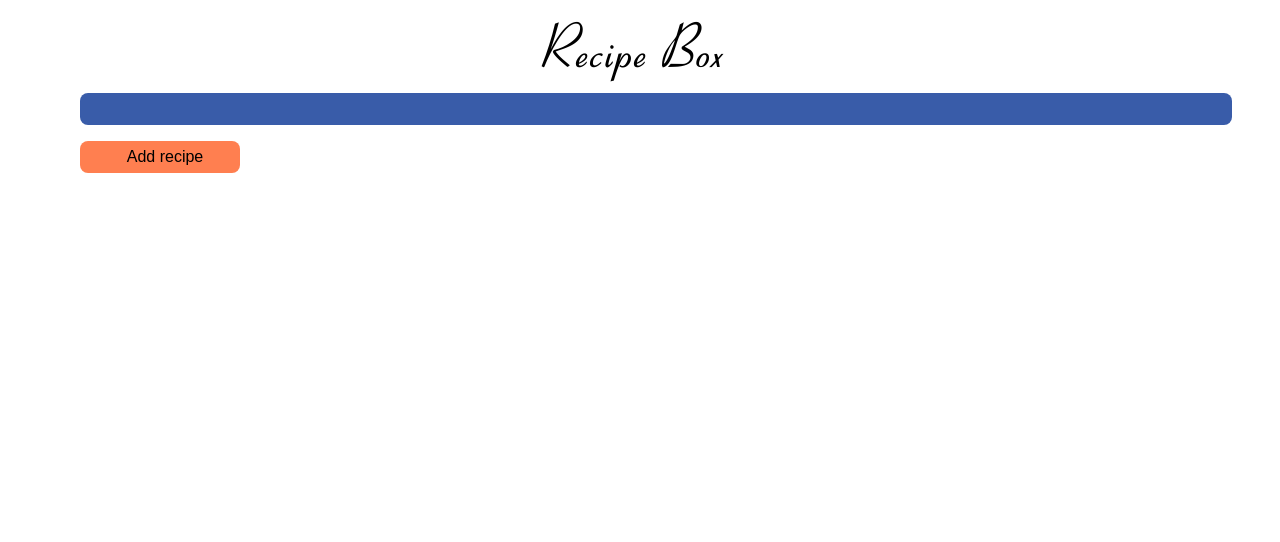
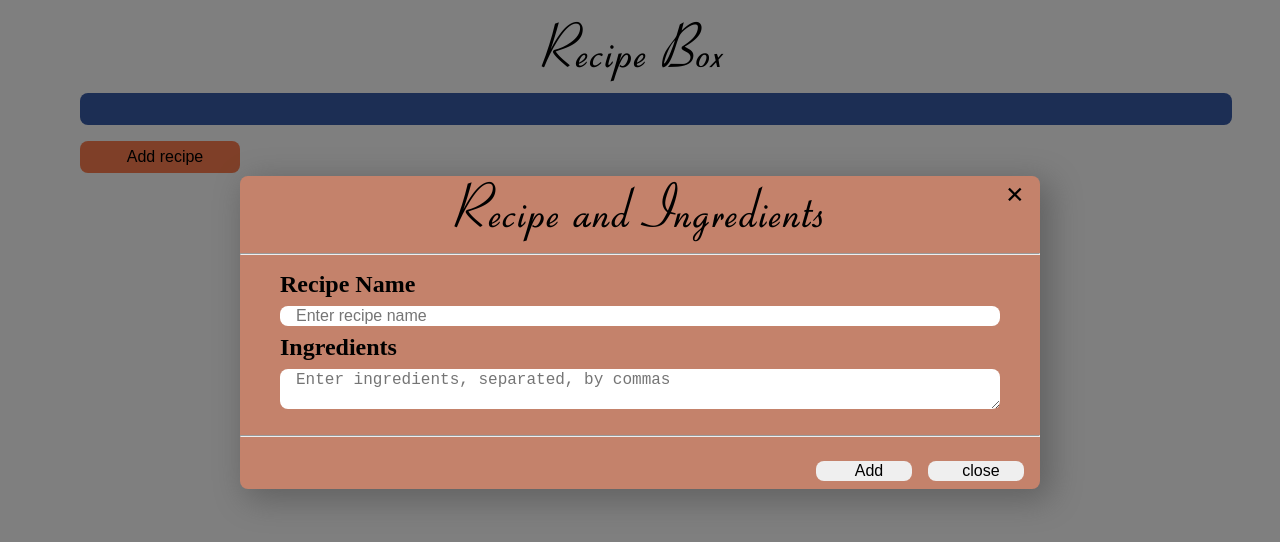
Before and after one commit to dkvo/recipe-box, a React (Create React App) app: page / in a window 1280 px wide. Both pictures are taken after a click on the button "Add recipe". Shown: the top 542 px of the page. Built offline with nearby package versions, Linux system fonts and the light colour scheme.

Commit message:
set up data objects and add open and close modal option

```diff
--- a/src/App.js
+++ b/src/App.js
@@ -4,13 +4,32 @@ import Modal from './components/modal';
 import './App.css';
 
 class App extends Component {
+  constructor(props) {
+    super(props);
+    this.state = {
+      isOpen: false,
+      data: [{
+        recipe: '',
+        ingredients: []
+      }]
+    };
+    this.handleClick = this.handleClick.bind(this);
+  }
+
+  handleClick() {
+    this.setState(prevState => ({
+        isOpen: !prevState.isOpen
+      }));
+      console.log(` state: ${this.state.isOpen}`);
+  }
+
   render() {
     return (
       <div className="app">
         <h1>Recipe Box</h1>
         <Recipes />
-        <input type="button" ID="btn-add" value="Add recipe"/>
-        <Modal />
+        <input type="button" ID="btn-add" value="Add recipe" onClick={this.handleClick}/>
+        {this.state.isOpen ? <Modal closeModal={this.handleClick} /> : null}
       </div>
     );
   }
--- a/src/components/modal.js
+++ b/src/components/modal.js
@@ -1,6 +1,23 @@
 import React from 'react';
 import './../styles/modal.css'
 class Modal extends React.Component {
+    constructor(props) {
+        super(props);
+        this.state= {
+            recipe: {
+                name: '',
+                ingredients: []
+            }
+        };
+        this.handleClick = this.handleClick.bind(this);
+    }
+
+    handleClick() {
+        this.props.closeModal();
+    }
+
+
+
     render() {
         return (
             <div className="modal">
@@ -8,7 +25,7 @@ class Modal extends React.Component {
                     <span><div className="close">&times;</div></span>
                     <h1 ID="modal-header">Recipe and Ingredients</h1>
                     <hr/>
-                    <form action="">
+                    <form onSubmit={this.handle}>
                         <div className="form-group">
                             <label><strong>Recipe Name</strong></label>
                             <input type="text" placeHolder="Enter recipe name"/>
@@ -19,7 +36,7 @@ class Modal extends React.Component {
                         </div>
                         <hr ID="second-hr"/>
                         <div className="btn-group">
-                            <input type="button" value="close" ID="btn-close"/>
+                            <input type="button" value="close" ID="btn-close" onClick={this.handleClick}/>
                             <input type="submit" value="Add" ID="btn-submit"/>
                         </div>
                         <span class="clear"></span>
--- a/src/styles/modal.scss
+++ b/src/styles/modal.scss
@@ -1,5 +1,4 @@
 .modal {
-    display:none;
     position: fixed;
     top: 0;
     right: 0;
@@ -12,9 +11,10 @@
     width: 50rem;
     max-width: 70rem;
     height: auto;
-    top: 15rem;
-    margin: -3rem auto 0 auto;
+    top: -25rem;
+    margin: 0 auto;
     z-index: 1;
+    animation: slidedown 1s forwards;
     background-color: rgb(196, 130, 107);
     box-shadow: 0.5rem 0.5rem 2rem 0.2rem rgba(68,68,68, 0.5);
 }
@@ -88,3 +88,12 @@ span.clear {
 #modal-header {
     margin-left: 3rem;
 }
+
+@keyframes slidedown {
+    from {
+        top: -25rem;
+    }
+    to {
+        top: 10rem;
+    }
+}
```
